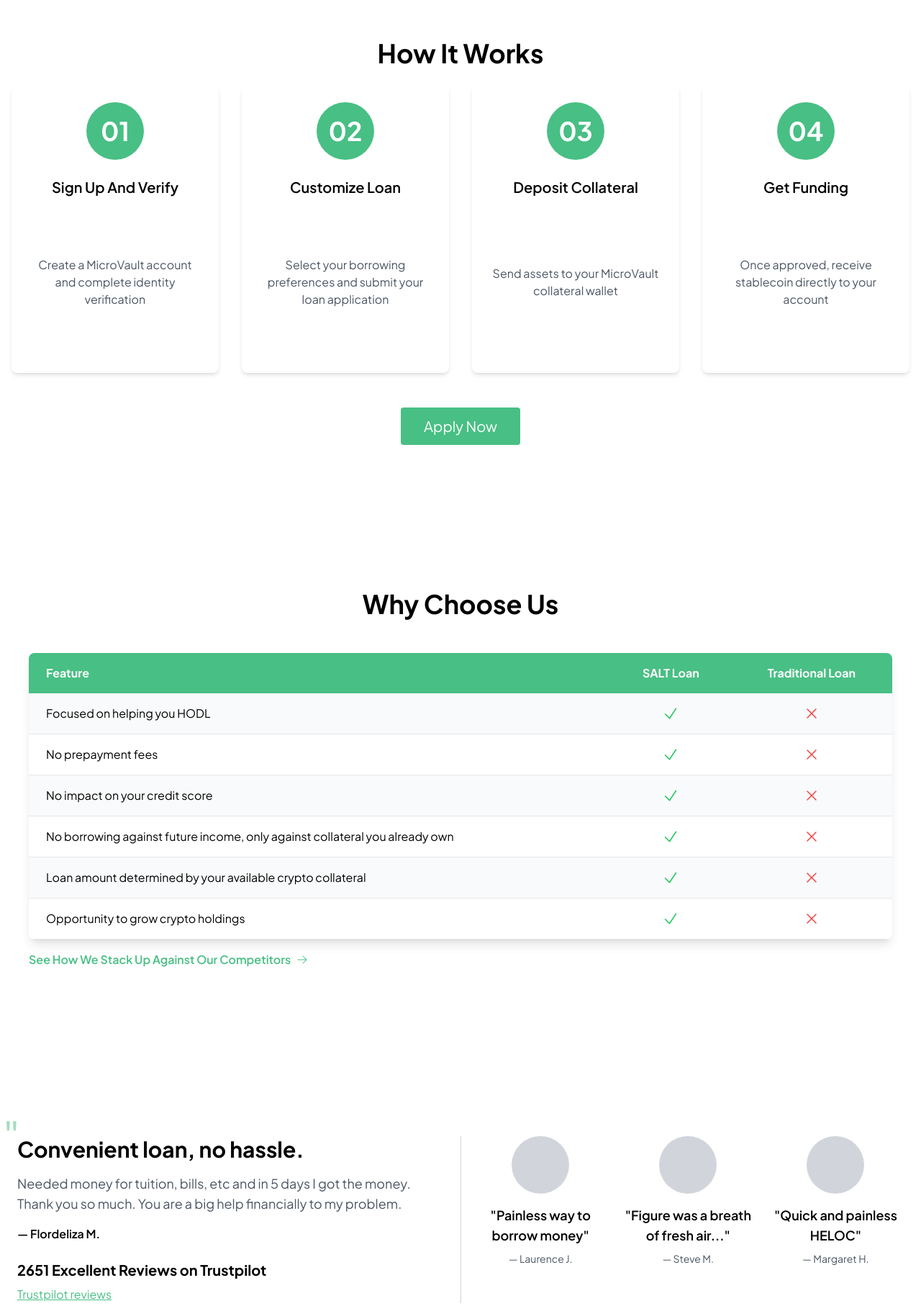
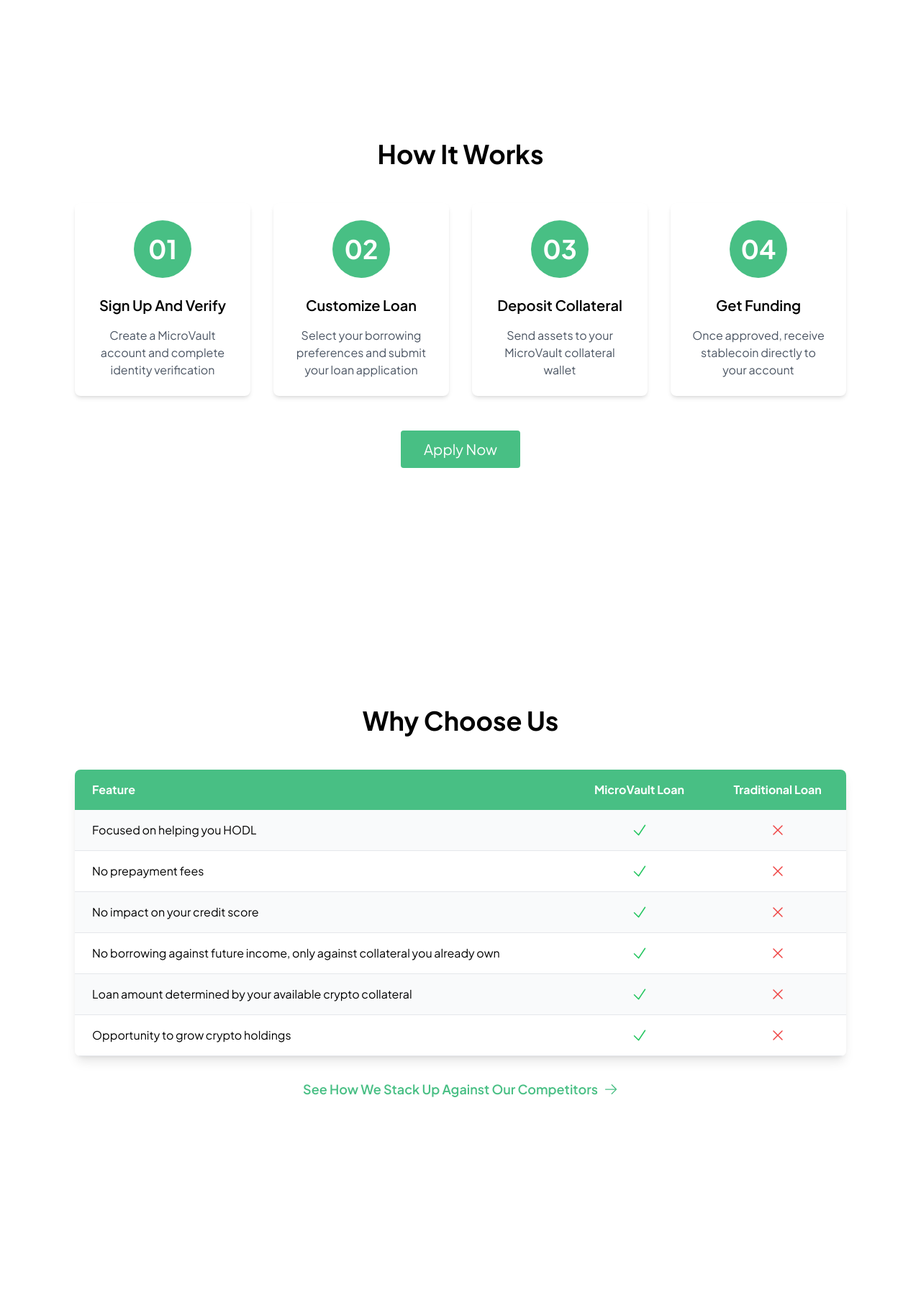
Before and after one commit to veermshah/MicroVault, a React (Vite) app in the folder frontend/: page / in a window 1280 px wide. Shown: the part 906-2720 px from the top of the page at 72% size. Built offline with nearby package versions, Linux system fonts and the light colour scheme; the HTML template or start-up script is replaced by a standard one.

Commit message:
adjusting width

```diff
--- a/frontend/src/components/header.jsx
+++ b/frontend/src/components/header.jsx
@@ -1,15 +1,15 @@
-// src/components/header.jsx
 import React from 'react';
 import { Link } from 'react-router-dom';
-import MicroVaultLogo from '../assets/MicroVault.png'; // Import the logo
+import MicroVaultLogo from '../assets/MicroVault.png';
 
 const Header = () => {
   return (
-    <header className="bg-transparent relative">
+    <header className="bg-transparent">
       <div className="container mx-auto px-4 py-4 flex items-center justify-between relative z-20">
         <div className="flex items-center">
-          {/* Adjusted height to 16 (2x of 8) */}
-          <img src={MicroVaultLogo} alt="MicroVault Logo" className="h-16 w-auto" />
+          <Link to="/">
+            <img src={MicroVaultLogo} alt="MicroVault Logo" className="h-16 w-auto" />
+          </Link>
         </div>
         <nav className="flex items-center space-x-6">
           <ul className="flex space-x-6">
--- a/frontend/src/components/howItWorks.jsx
+++ b/frontend/src/components/howItWorks.jsx
@@ -25,19 +25,17 @@
   ];
 
   return (
-    <section className="bg-white py-16">
-      <div className="container mx-auto px-4">
-        <h2 className="text-4xl font-bold text-center mb-6 text-black">How It Works</h2>
+    <section className="bg-white min-h-screen flex items-center my-8 mx-4 md:mx-12 lg:mx-20">
+      <div className="container mx-auto px-6 py-16">
+        <h2 className="text-4xl font-bold text-center mb-12 text-black">How It Works</h2>
         <div className="grid grid-cols-1 md:grid-cols-2 lg:grid-cols-4 gap-8">
           {steps.map((step, index) => (
-            <div key={index} className="bg-white rounded-lg shadow-md p-6 h-[400px] flex flex-col items-center">
+            <div key={index} className="bg-white rounded-lg shadow-md p-6 flex flex-col items-center justify-between">
               <span className="bg-[#48bf84] text-white font-bold text-4xl w-20 h-20 rounded-full flex items-center justify-center mb-6">
                 {step.number}
               </span>
               <h5 className="text-xl font-semibold text-black mb-4">{step.title}</h5>
-              <div className="flex-grow flex items-center justify-center">
-                <p className="text-gray-600 text-center">{step.description}</p>
-              </div>
+              <p className="text-gray-600 text-center">{step.description}</p>
             </div>
           ))}
         </div>
--- a/frontend/src/components/testimonials.jsx
+++ b/frontend/src/components/testimonials.jsx
@@ -14,11 +14,11 @@
   ];
 
   return (
-    <section className="bg-white py-16 my-8"> {/* Added vertical margin */}
-      <div className="container mx-auto px-6"> {/* Increased horizontal padding */}
-        <div className="flex flex-col md:flex-row">
+    <section className="bg-white min-h-screen flex items-center my-8 mx-4 md:mx-12 lg:mx-20">
+      <div className="container mx-auto px-6 py-16">
+        <div className="flex flex-col md:flex-row h-full">
           {/* Left side - Main testimonial */}
-          <div className="md:w-1/2 md:pr-4 mb-8 md:mb-0">
+          <div className="md:w-1/2 md:pr-4 mb-8 md:mb-0 flex flex-col justify-center">
             <div className="relative mb-6">
               <span className="absolute text-6xl text-[#48BF84] opacity-50 top-[-30px] left-[-20px]">"</span>
               <h2 className="text-3xl font-bold mb-4">{mainTestimonial.quote}</h2>
@@ -32,13 +32,13 @@
           </div>
 
           {/* Vertical divider */}
-          <div className="hidden md:block w-px bg-gray-300 mx-4"></div>
+          <div className="hidden md:block w-px bg-gray-300 mx-4 self-stretch"></div>
 
           {/* Right side - Short testimonials */}
-          <div className="md:w-1/2">
-            <div className="grid grid-cols-1 md:grid-cols-3 gap-4">
+          <div className="md:w-1/2 flex items-center">
+            <div className="grid grid-cols-1 md:grid-cols-3 gap-4 w-full">
               {shortTestimonials.map((testimonial, index) => (
-                <div key={index} className="text-center flex flex-col items-center h-full">
+                <div key={index} className="text-center flex flex-col items-center justify-center h-full">
                   <div className="w-20 h-20 bg-gray-300 rounded-full mb-4"></div>
                   <p className="text-lg font-semibold mb-2">"{testimonial.quote}"</p>
                   <p className="text-sm text-gray-600">— {testimonial.name}</p>
--- a/frontend/src/components/whyChooseUs.jsx
+++ b/frontend/src/components/whyChooseUs.jsx
@@ -12,15 +12,15 @@
   ];
 
   return (
-    <section className="bg-[ffffff] min-h-screen flex items-center py-16">
-      <div className="container mx-auto px-10">
+    <section className="bg-white min-h-screen flex items-center my-8 mx-4 md:mx-12 lg:mx-20">
+      <div className="container mx-auto px-6 py-16">
         <h2 className="text-4xl font-bold text-center mb-12 text-black">Why Choose Us</h2>
         <div className="bg-white rounded-lg shadow-lg overflow-hidden">
           <table className="w-full">
             <thead>
               <tr className="bg-[#48BF84] text-white">
                 <th className="py-4 px-6 text-left">Feature</th>
-                <th className="py-4 px-6 text-center">SALT Loan</th>
+                <th className="py-4 px-6 text-center">MicroVault Loan</th>
                 <th className="py-4 px-6 text-center">Traditional Loan</th>
               </tr>
             </thead>
@@ -47,11 +47,11 @@
             </tbody>
           </table>
         </div>
-        <div className="mt-4 flex items-center">
-          <h3 className="text-l font-semibold text-[#48BF84] mr-2">
+        <div className="mt-8 flex items-center justify-center">
+          <h3 className="text-lg font-semibold text-[#48BF84] mr-2">
             See How We Stack Up Against Our Competitors
           </h3>
-          <ArrowRightIcon className="h-4 w-4 text-[#48BF84]" />
+          <ArrowRightIcon className="h-5 w-5 text-[#48BF84]" />
         </div>
       </div>
     </section>
```
